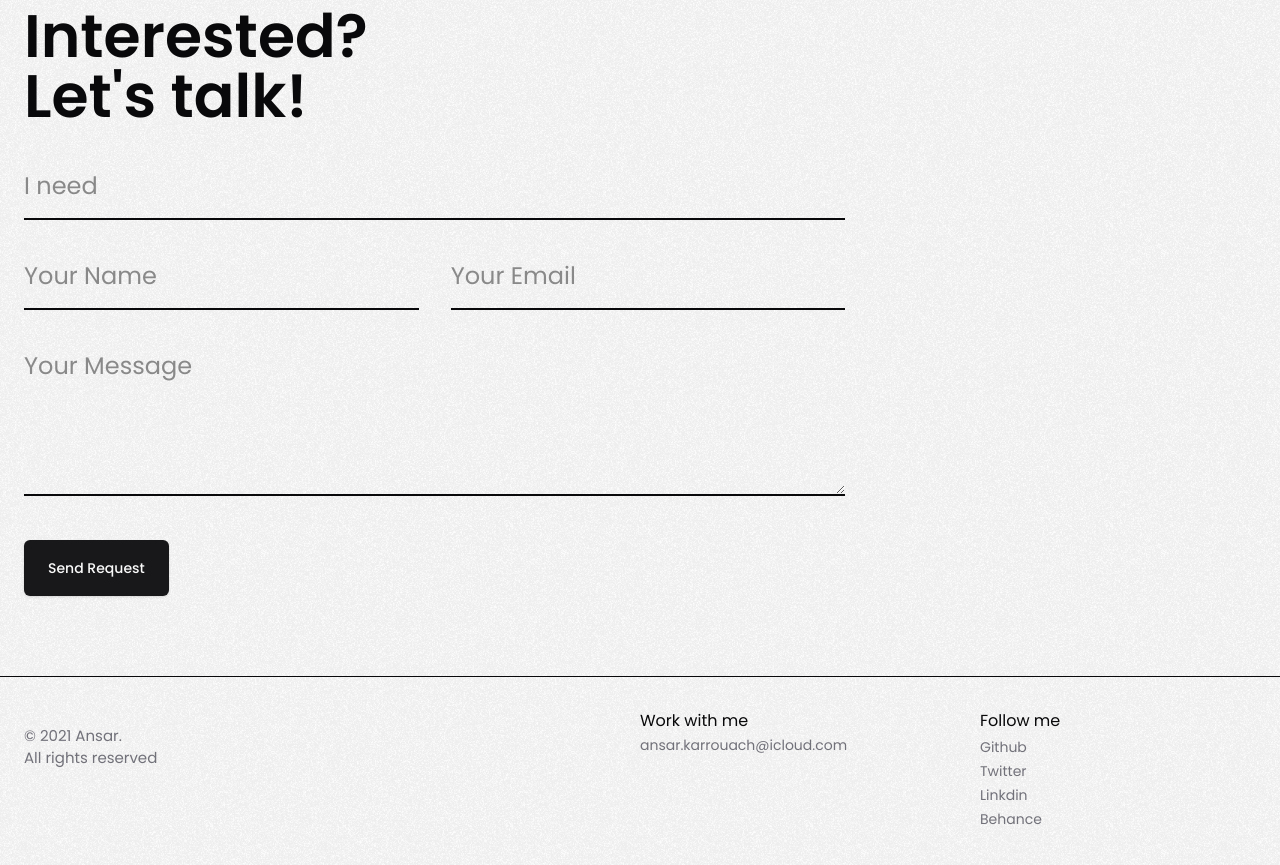
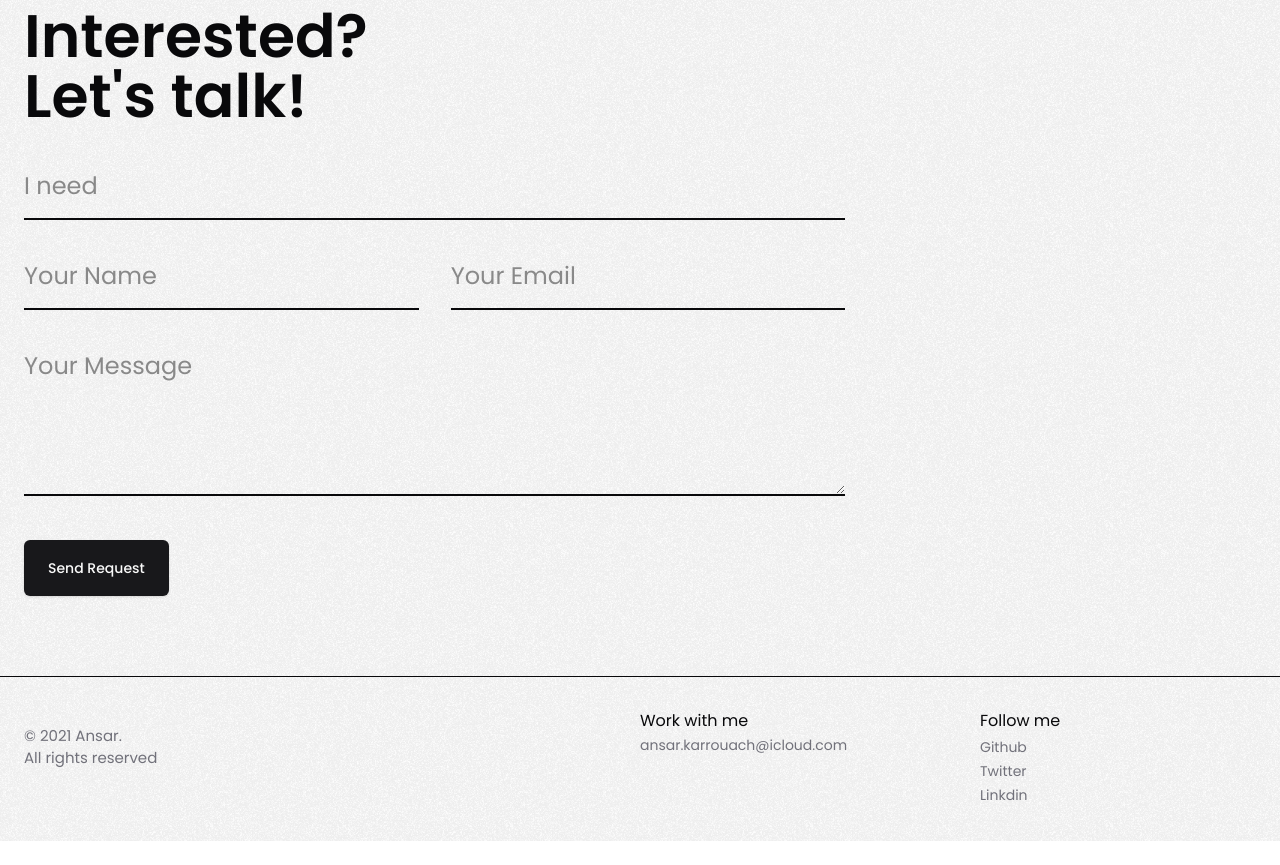
Before and after one commit to NotAnsar/ansar-portfolio, a Next.js app: page / in a window 1280 px wide. Shown: the part 3878-4743 px from the top of the page. After the commit the page ends 4719 px from the top, so only its background shows below. Built offline with nearby package versions, Linux system fonts and the light colour scheme.

Commit message:
social links added

```diff
--- a/components/footer.tsx
+++ b/components/footer.tsx
@@ -21,28 +21,25 @@
 			<ul className='col-span-1 mt-4 sm:ml-8 sm:mt-0'>
 				<li>Follow me</li>
 				<Link
-					href={''}
+					href={'http://github.com/NotAnsar'}
 					className='text-sm text-muted-foreground block my-1 hover:opacity-70 transition-all duration-300'
+					target='_blank'
 				>
 					Github
 				</Link>
 				<Link
-					href={''}
+					href={'https://twitter.com/vnsvrKarrouach'}
 					className='text-sm text-muted-foreground block my-1 hover:opacity-70 transition-all duration-300'
+					target='_blank'
 				>
 					Twitter
 				</Link>
 				<Link
-					href={''}
+					href={'https://www.linkedin.com/in/ansarkarrouach/'}
 					className='text-sm text-muted-foreground block my-1 hover:opacity-70 transition-all duration-300'
+					target='_blank'
 				>
 					Linkdin
-				</Link>
-				<Link
-					href={''}
-					className='text-sm text-muted-foreground block my-1 hover:opacity-70 transition-all duration-300'
-				>
-					Behance
 				</Link>
 			</ul>
 		</Wrapper>
```
